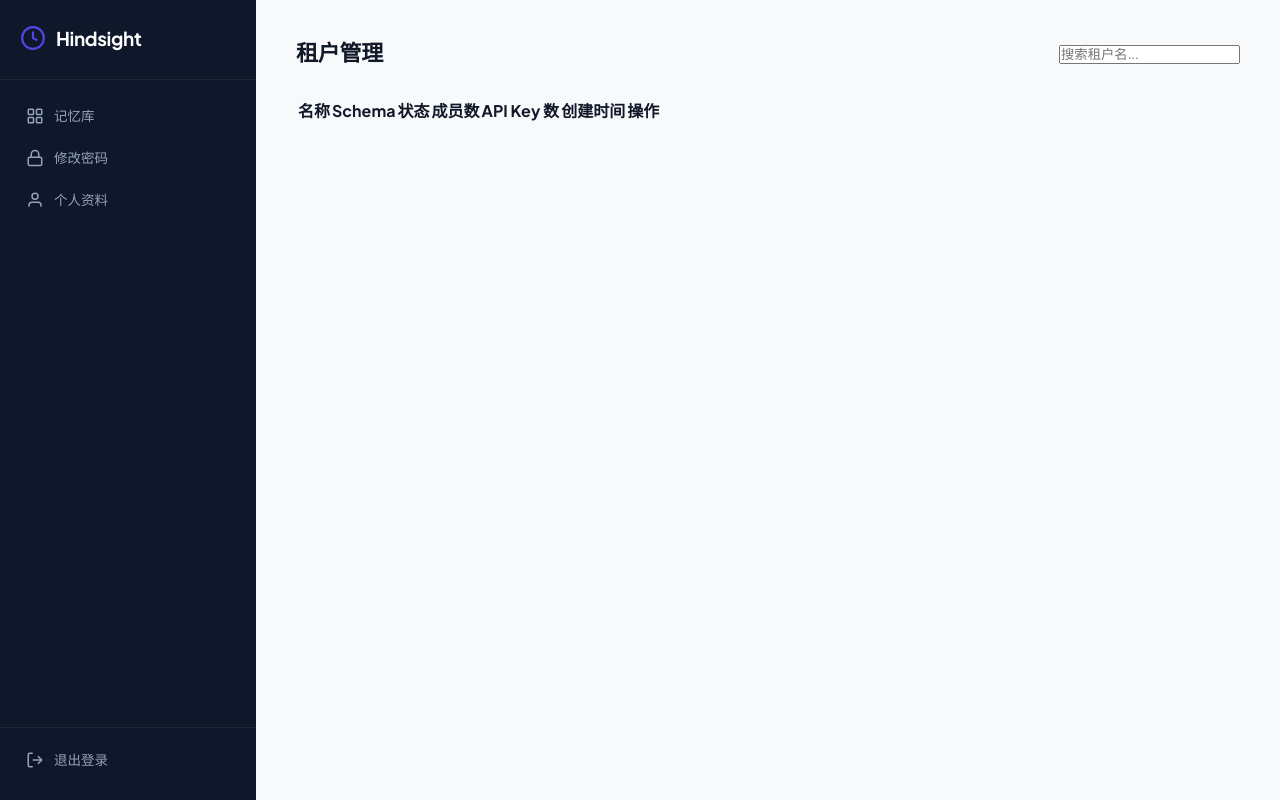
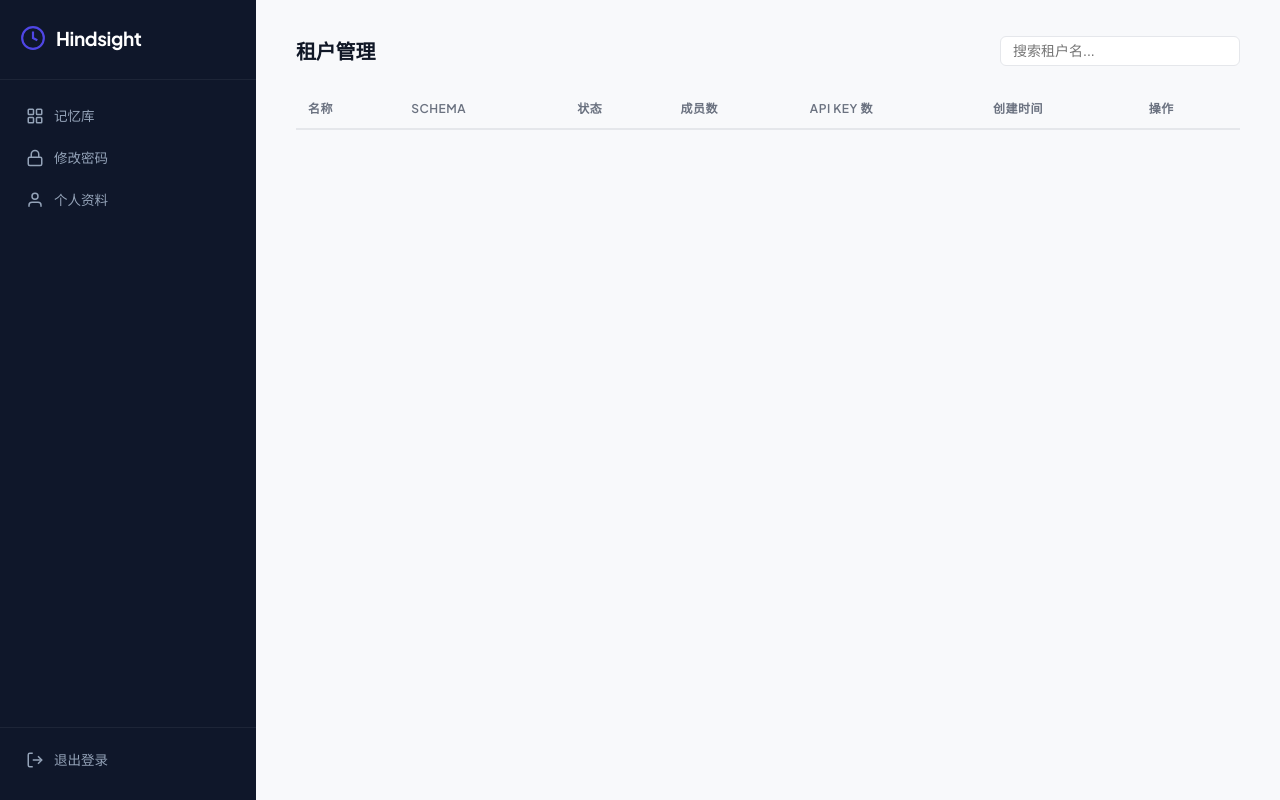
Before and after one commit to liling/hindsight-manager, a FastAPI app: template hindsight_manager/templates/admin_tenants.html in a window 1280 px wide. Run offline with FastAPI, Linux system fonts and the light colour scheme; the template is opened without the code that fills it, so the values that code supplies are empty; parts of the project's set-up code (start-up, migrations or seed data) failed here and were passed over.

Commit message:
style: add admin panel CSS styles (tables, badges, pagination)

```diff
--- a/hindsight_manager/static/style.css
+++ b/hindsight_manager/static/style.css
@@ -637,3 +637,142 @@ a:hover { text-decoration: underline; }
         align-self: flex-end;
     }
 }
+
+/* ─── 管理后台通用 ─── */
+
+.content-header {
+    display: flex;
+    justify-content: space-between;
+    align-items: center;
+    margin-bottom: 24px;
+}
+
+.content-header h2 {
+    margin: 0;
+    font-size: 20px;
+}
+
+.content-header-actions {
+    display: flex;
+    gap: 12px;
+    align-items: center;
+}
+
+.search-input {
+    padding: 6px 12px;
+    border: 1px solid var(--border);
+    border-radius: 6px;
+    font-size: 14px;
+    width: 240px;
+}
+
+.filter-bar {
+    margin-bottom: 16px;
+}
+
+.filter-bar select {
+    padding: 6px 12px;
+    border: 1px solid var(--border);
+    border-radius: 6px;
+    font-size: 14px;
+}
+
+/* ─── 数据表格 ─── */
+
+.data-table {
+    width: 100%;
+    border-collapse: collapse;
+    font-size: 14px;
+}
+
+.data-table th {
+    text-align: left;
+    padding: 10px 12px;
+    border-bottom: 2px solid var(--border);
+    font-weight: 600;
+    color: var(--text-secondary);
+    font-size: 12px;
+    text-transform: uppercase;
+    letter-spacing: 0.5px;
+}
+
+.data-table td {
+    padding: 10px 12px;
+    border-bottom: 1px solid var(--border);
+}
+
+.data-table tr:hover td {
+    background: var(--bg-hover);
+}
+
+.data-table .empty-cell {
+    text-align: center;
+    color: var(--text-secondary);
+    padding: 40px 12px;
+}
+
+.action-cell {
+    white-space: nowrap;
+}
+
+/* ─── 徽章 ─── */
+
+.badge {
+    display: inline-block;
+    padding: 2px 8px;
+    border-radius: 10px;
+    font-size: 12px;
+    font-weight: 500;
+}
+
+.badge-default {
+    background: var(--bg-secondary);
+    color: var(--text-secondary);
+}
+
+.badge-success {
+    background: #dcfce7;
+    color: #166534;
+}
+
+.badge-danger {
+    background: #fee2e2;
+    color: #991b1b;
+}
+
+/* ─── 分页 ─── */
+
+.pagination {
+    display: flex;
+    justify-content: space-between;
+    align-items: center;
+    margin-top: 16px;
+    padding: 8px 0;
+}
+
+.pagination-info {
+    color: var(--text-secondary);
+    font-size: 13px;
+}
+
+.pagination-btns {
+    display: flex;
+    align-items: center;
+    gap: 8px;
+}
+
+.pagination-current {
+    font-size: 14px;
+    color: var(--text-secondary);
+}
+
+/* ─── 导航分区标题 ─── */
+
+.nav-section-title {
+    padding: 16px 20px 6px;
+    font-size: 11px;
+    font-weight: 600;
+    text-transform: uppercase;
+    letter-spacing: 0.5px;
+    color: var(--text-secondary);
+}
```
